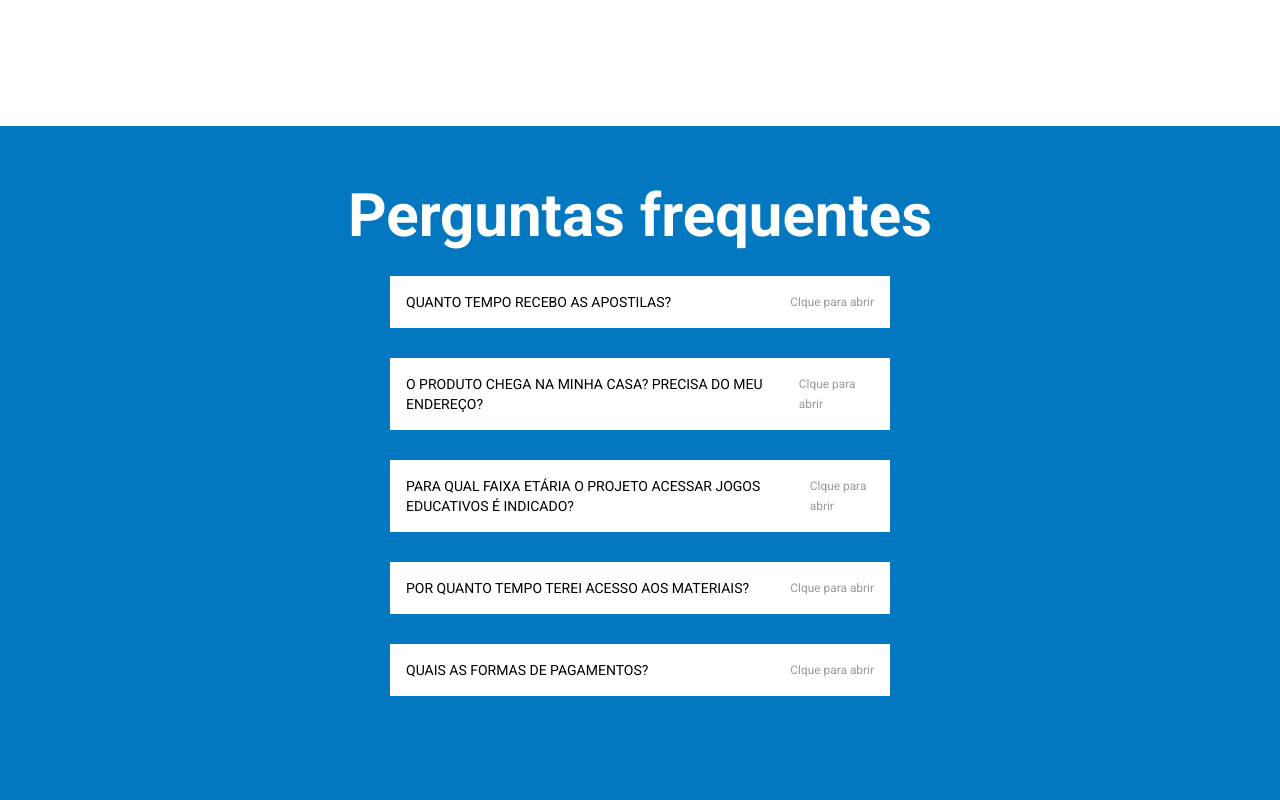
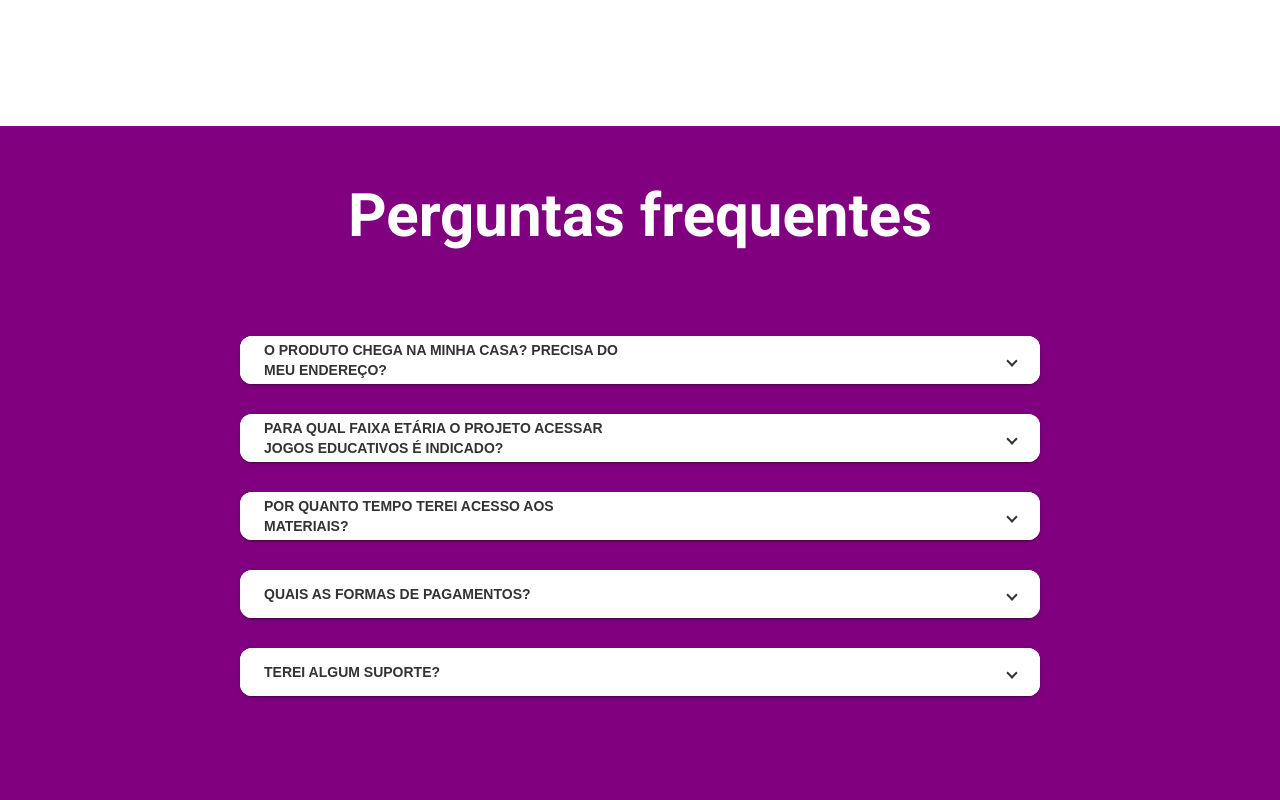
Before and after one commit to MatheusAndradeMelo/Acessar-Jogos-Educativos, an Angular app: page /home in a window 1280 px wide. Shown: the part 10200-11000 px from the top of the page. Built offline with nearby package versions, Linux system fonts and the light colour scheme; a web font is replaced by a local one.

Commit message:
feat: fineshed asked questions screen

```diff
--- a/src/app/components/frequently-asked-questions/asked-questions.component.css
+++ b/src/app/components/frequently-asked-questions/asked-questions.component.css
@@ -2,7 +2,7 @@ main {
     width: 100%;
     margin: 0;
     height: 110vh;
-    background: rgba(4, 110, 209, 0.767);
+    background: purple;
 }
 
 #content {
@@ -23,57 +23,83 @@ main {
     font-weight: bold;
 }
 
-.example-accordion {
-    display: flex;
-    max-width: 500px;
-    flex-direction: column;
-    gap: 30px;
+.mat-mdc-form-field + .mat-mdc-form-field {
+  margin-left: 8px;
 }
 
-  .example-accordion-item {
-    display: block;
+::ng-deep .mat-accordion .mat-expansion-panel:first-of-type {
+  border-top-right-radius: 4px;
+  border-top-left-radius: 4px;
+  margin-bottom: 30px;
 }
 
-  .example-accordion-item + .example-accordion-item {
-    border-top: none;
+::ng-deep .mat-accordion .mat-expansion-panel:not(.mat-expanded), .mat-accordion .mat-expansion-panel:not(.mat-expansion-panel-spacing) {
+  border-radius: 0;
+  margin-bottom: 30px;
+  border-radius: 12px;
 }
 
-  .example-accordion-item-header {
-    display: flex;
-    align-content: center;
-    justify-content: space-between;
-    font-size: 14px !important;
+::ng-deep .mat-accordion {
+  display: flex !important;
+    flex-direction: column !important;
+    width: 800px !important;
+    margin-top: 60px !important;
 }
 
-  .example-accordion-item-description {
-    font-size: 0.85em;
-    color: #999;
-    cursor: pointer;
-    width: max-content;
+::ng-deep .mat-expansion-panel-body {
+  padding: 0 24px 16px;
+  background: #e1e1e1;
+  color: #000;
+  padding: 20px !important;
 }
 
-  .example-accordion-item-header,
-  .example-accordion-item-body {
-    padding: 16px;
-    /* background: var(--color_two); */
-    color: #000;
-    background: #fff;
-    border: none;
+::ng-deep .mat-expansion-panel-header-title, .mat-expansion-panel-header-description {
+  display: flex;
+  flex-grow: 1;
+  font-weight: bold;
+  font-size: 14px;
+  font-family: 'Montserrat', sans-serif !important;
+  margin-right: 16px;
+  color: #333;
 }
 
-  .example-accordion-item:first-child {
-    border-top-left-radius: 4px;
-    border-top-right-radius: 4px;
-    background: #f1f1f1;
-    color: #fff;
-    border: none;
+.mat-expansion-panel-header:not([aria-disabled=true]) {
+  cursor: pointer;
+  background: #fff !important;
+  border-radius: 3px !important;
 }
 
-  .example-accordion-item:last-child {
-    border-bottom-left-radius: 4px;
-    border-bottom-right-radius: 4px;
+::ng-deep .mat-expansion-indicator::after {
+  border-style: solid;
+  border-width: 0 2px 2px 0;
+  content: "";
+  display: inline-block;
+  padding: 3px;
+  transform: rotate(45deg);
+  vertical-align: middle;
+  color: #333;
 }
 
+::ng-deep .mat-accordion .mat-expansion-panel:not(.mat-expanded), .mat-accordion[_ngcontent-had-c74] .mat-expansion-panel[_ngcontent-had-c74]:not(.mat-expansion-panel-spacing) {
+  border-radius: 0;
+  margin-bottom: 30px;
+  background: #fff;
+}
+
+::ng-deep .mat-expansion-panel-header:not([aria-disabled=true]) {
+  cursor: pointer;
+  background: #fff;
+}
+
+::ng-deep .mat-expansion-panel-header-title, .mat-expansion-panel-header-description {
+  display: flex;
+  flex-grow: 1;
+  margin-right: 16px;
+}
+
+::ng-deep .mat-expansion-panel-header .mat-expanded:focus .mat-expansion-panel-header .mat-expanded:hover {
+  background-color: #fff !important;
+}
 
 @media screen and (max-width: 500px) {
     main {
--- a/src/app/components/frequently-asked-questions/asked-questions.component.html
+++ b/src/app/components/frequently-asked-questions/asked-questions.component.html
@@ -2,33 +2,87 @@
     <section id="content">
       <div class="title">Perguntas frequentes</div>
 
-      <cdk-accordion class="example-accordion">
-        <cdk-accordion-item
-          *ngFor="let item of items; let index = index;"
-          #accordionItem="cdkAccordionItem"
-          class="example-accordion-item"
-          role="button"
-          tabindex="0"
-          [attr.id]="'accordion-header-' + index"
-          [attr.aria-expanded]="accordionItem.expanded"
-          [attr.aria-controls]="'accordion-body-' + index">
-          <div class="example-accordion-item-header" (click)="accordionItem.toggle()">
-            {{ item }}
-            <span class="example-accordion-item-description">
-              Clque para {{ accordionItem.expanded ? 'fechar' : 'abrir' }}
-            </span>
-          </div>
-          <div
-            class="example-accordion-item-body"
-            role="region"
-            [style.display]="accordionItem.expanded ? '' : 'none'"
-            [attr.id]="'accordion-body-' + index"
-            [attr.aria-labelledby]="'accordion-header-' + index">
-            Você recebe o seu acesso imediatamente, após confirmar o pagamento. Boleto pode demorar de 24 horas a 72 horas para liberar.
-          </div>
-        </cdk-accordion-item>
-      </cdk-accordion>
+      <mat-accordion>
+        <mat-expansion-panel (opened)="panelOpenState = true"
+                             (closed)="panelOpenState = false">
 
+          <mat-expansion-panel-header>
+            <mat-panel-title>
+              O PRODUTO CHEGA NA MINHA CASA? PRECISA DO MEU ENDEREÇO?
+            </mat-panel-title>
+            <mat-panel-description>
+              {{panelOpenState ? '' : ''}}
+            </mat-panel-description>
+          </mat-expansion-panel-header>
+
+          <p>Não, o produto não chegará na sua casa. O produto é TOTALMENTE DIGITAL e chegará no seu e-mail.</p>
+        </mat-expansion-panel>
+
+        <mat-expansion-panel (opened)="panelOpenState = true"
+                             (closed)="panelOpenState = false">
+          <mat-expansion-panel-header>
+            <mat-panel-title>
+              PARA QUAL FAIXA ETÁRIA O PROJETO ACESSAR JOGOS EDUCATIVOS É INDICADO?
+            </mat-panel-title>
+            <mat-panel-description>
+              {{panelOpenState ? '' : ''}}
+            </mat-panel-description>
+          </mat-expansion-panel-header>
+
+          <p>Nosso material é indicado para crianças de todas as idades,
+            obviamente alterando os assuntos e dificuldades de acordo com a habilidade das crianças.
+            Os jogos podem até ser utilizados por adultos que tenham também alguma dificuldade no aprendizado,
+            ou seja, o projeto acessar é para TODOS.</p>
+        </mat-expansion-panel>
+
+        <mat-expansion-panel (opened)="panelOpenState = true"
+                             (closed)="panelOpenState = false">
+
+          <mat-expansion-panel-header>
+            <mat-panel-title>
+              POR QUANTO TEMPO TEREI ACESSO AOS MATERIAIS?
+            </mat-panel-title>
+            <mat-panel-description>
+              {{panelOpenState ? '' : ''}}
+            </mat-panel-description>
+          </mat-expansion-panel-header>
+
+          <p>Acesso vitalício, ou seja, ao adquirir nosso material você poderá usá-lo quantas vezes quiser.</p>
+        </mat-expansion-panel>
+
+        <mat-expansion-panel (opened)="panelOpenState = true"
+                             (closed)="panelOpenState = false">
+
+          <mat-expansion-panel-header>
+            <mat-panel-title>
+              QUAIS AS FORMAS DE PAGAMENTOS?
+            </mat-panel-title>
+            <mat-panel-description>
+              {{panelOpenState ? '' : ''}}
+            </mat-panel-description>
+          </mat-expansion-panel-header>
+
+          <p>Você pode pagar no boleto à vista ou em até 4x no cartão de crédito.
+            Ao pagar no cartão você recebe imediatamente todo o material,
+            já no boleto você recebe assim que o pagamento for confirmado pelo banco.</p>
+        </mat-expansion-panel>
+
+        <mat-expansion-panel (opened)="panelOpenState = true"
+                             (closed)="panelOpenState = false">
+
+          <mat-expansion-panel-header>
+            <mat-panel-title>
+              TEREI ALGUM SUPORTE?
+            </mat-panel-title>
+            <mat-panel-description>
+              {{panelOpenState ? '' : ''}}
+            </mat-panel-description>
+          </mat-expansion-panel-header>
+
+          <p>Sim, qualquer dúvida ou suporte que precisar basta nos mandar um e-mail para:
+            suportejogoseducativos@gmail.com ou nos chamar no whatsapp (21) 96915-9150</p>
+        </mat-expansion-panel>
+      </mat-accordion>
 
     </section>
   </main>
--- a/src/app/components/frequently-asked-questions/asked-questions.component.ts
+++ b/src/app/components/frequently-asked-questions/asked-questions.component.ts
@@ -7,20 +7,7 @@ import { Component, OnInit } from '@angular/core';
 })
 export class AskedQuestions implements OnInit {
 
-  items = ['QUANTO TEMPO RECEBO AS APOSTILAS?',
-  'O PRODUTO CHEGA NA MINHA CASA? PRECISA DO MEU ENDEREÇO?',
-  'PARA QUAL FAIXA ETÁRIA O PROJETO ACESSAR JOGOS EDUCATIVOS É INDICADO?',
-  'POR QUANTO TEMPO TEREI ACESSO AOS MATERIAIS? ',
-   'QUAIS AS FORMAS DE PAGAMENTOS?'];
-
-   list_answer = ['Você recebe o seu acesso imediatamente, após confirmar o pagamento. Boleto pode demorar de 24 horas a 72 horas para liberar.',
-  'Não, o produto não chegará na sua casa. O produto é TOTALMENTE DIGITAL e chegará no seu e-mail.',
-'Nosso material é indicado para crianças de todas as idades, obviamente alterando os assuntos e dificuldades de acordo com a habilidade das crianças. Os jogos podem até ser utilizados por adultos que tenham também alguma dificuldade no aprendizado, ou seja, o projeto acessar é para TODOS.',
-'Acesso vitalício, ou seja, ao adquirir nosso material você poderá usá-lo quantas vezes quiser.',
-'Você pode pagar no boleto à vista ou em até 4x no cartão de crédito. Ao pagar no cartão você recebe imediatamente todo o material, já no boleto você recebe assim que o pagamento for confirmado pelo banco.',
-'Sim, qualquer dúvida ou suporte que precisar basta nos mandar um e-mail para: suportejogoseducativos@gmail.com ou nos chamar no whatsapp (21) 96915-9150'
-  ]
-expandedIndex = 0;
+  panelOpenState = false;
 
   constructor() { }
 
--- a/src/app/components/suport/suport.component.css
+++ b/src/app/components/suport/suport.component.css
@@ -1,7 +1,7 @@
 .content {
     width: 100%;
     height: 50vh;
-    background: purple;
+    background: rgba(4, 110, 209, 0.767);
 }
 
 section {
```
Also changed, not shown: src/app/app.module.ts (+4 -4 lines). Lines whose indentation alone changed are shown as unchanged.
